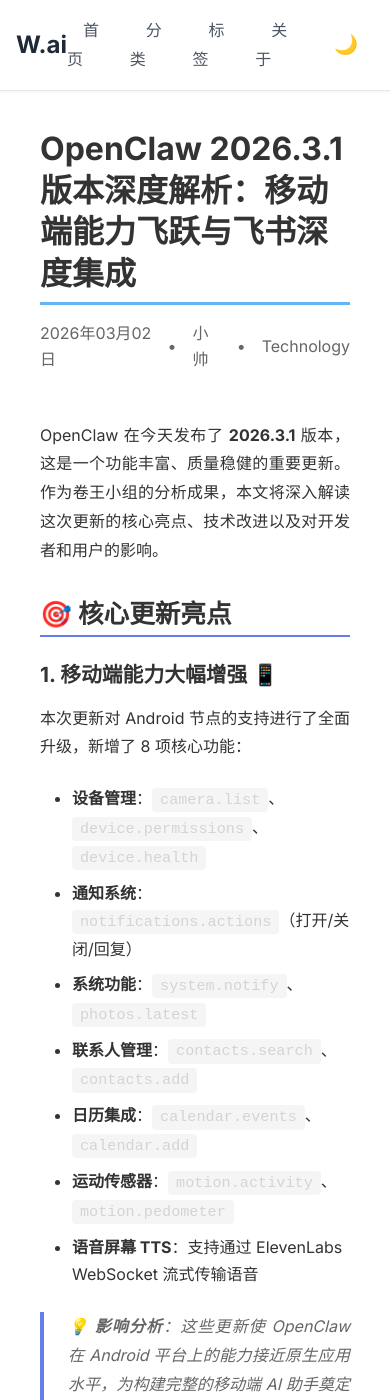
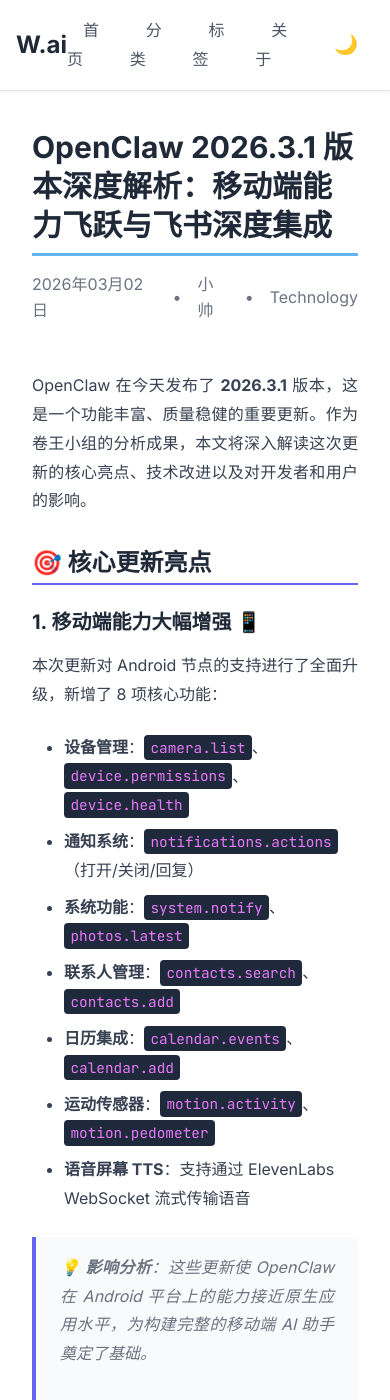
Before and after one commit to wujiaming88/wujiaming88.github.io, a Jekyll site: the page built from _posts/2026-03-02-openclaw-2026-3-1-update-analysis.md, in a window 390 px wide and 1400 px high. Built offline with Jekyll 4.4.1, drawn with Linux system fonts in a browser that asks for light colours.

Commit message:
优化文章页样式：添加Prism.js代码高亮、圆角阴影代码块、复制按钮

```diff
--- a/_includes/head.html
+++ b/_includes/head.html
@@ -6,6 +6,10 @@
   <link rel="stylesheet" href="{{ "/assets/main.css" | relative_url }}">
   <link rel="stylesheet" href="{{ "/assets/home.css" | relative_url }}">
   <link rel="stylesheet" href="{{ "/assets/post.css" | relative_url }}">
+
+  <!-- Prism.js 代码高亮 - Tomorrow Night 主题 -->
+  <link href="https://cdnjs.cloudflare.com/ajax/libs/prism/1.29.0/themes/prism-tomorrow.min.css" rel="stylesheet" />
+
   {%- feed_meta -%}
   {%- if jekyll.environment == 'production' and site.google_analytics -%}
     {%- include google-analytics.html -%}
--- a/_includes/post_styles.html
+++ b/_includes/post_styles.html
@@ -1,51 +1,179 @@
 <style>
-/* 统一文章页面样式 */
+/* 统一文章页面样式 - 优化阅读体验 */
+
+/* Prism.js Tomorrow Night 主题 - 匹配 #1e293b 背景 */
+code[class*="language-"],
+pre[class*="language-"] {
+    color: #c5c8c6;
+    text-shadow: none;
+    font-family: 'Fira Code', 'JetBrains Mono', 'Source Code Pro', Consolas, Monaco, 'Andale Mono', monospace;
+    font-size: 0.9rem;
+    direction: ltr;
+    text-align: left;
+    white-space: pre;
+    word-spacing: normal;
+    word-break: normal;
+    line-height: 1.6;
+    tab-size: 4;
+    hyphens: none;
+}
+
+/* 代码块容器 - 带复制按钮 */
+pre[class*="language-"] {
+    padding: 1.5rem;
+    padding-top: 2.5rem;
+    margin: 1.5rem 0;
+    overflow: auto;
+    border-radius: 12px;
+    background: #1e293b;
+    position: relative;
+    box-shadow: 0 4px 20px rgba(0,0,0,0.15);
+}
+
+/* 复制按钮 */
+.code-copy-btn {
+    position: absolute;
+    top: 8px;
+    right: 12px;
+    padding: 6px 12px;
+    font-size: 12px;
+    color: #94a3b8;
+    background: rgba(255,255,255,0.1);
+    border: 1px solid rgba(255,255,255,0.15);
+    border-radius: 6px;
+    cursor: pointer;
+    transition: all 0.2s ease;
+    z-index: 10;
+}
+
+.code-copy-btn:hover {
+    color: #fff;
+    background: rgba(255,255,255,0.2);
+}
+
+.code-copy-btn.copied {
+    color: #22c55e;
+    border-color: #22c55e;
+}
+
+/* 行内代码 */
+:not(pre) > code[class*="language-"],
+pre[class*="language-"] {
+    background: #1e293b;
+}
+
+:not(pre) > code[class*="language-"] {
+    padding: 0.2rem 0.4rem;
+    border-radius: 4px;
+    color: #e879f9;
+}
+
+/* Prism.js 语法高亮 - 基于 Tomorrow Night */
+.token.comment,
+.token.prolog,
+.token.doctype,
+.token.cdata {
+    color: #5c6370;
+}
+
+.token.punctuation {
+    color: #abb2bf;
+}
+
+.token.property,
+.token.tag,
+.token.boolean,
+.token.number,
+.token.constant,
+.token.symbol,
+.token.deleted {
+    color: #e06c75;
+}
+
+.token.selector,
+.token.attr-name,
+.token.string,
+.token.char,
+.token.builtin,
+.token.inserted {
+    color: #98c379;
+}
+
+.token.operator,
+.token.entity,
+.token.url,
+.language-css .token.string,
+.style .token.string {
+    color: #56b6c2;
+}
+
+.token.atrule,
+.token.attr-value,
+.token.keyword {
+    color: #c678dd;
+}
+
+.token.function,
+.token.class-name {
+    color: #61afef;
+}
+
+.token.regex,
+.token.important,
+.token.variable {
+    color: #d19a66;
+}
+
+/* 调整主内容区宽度 */
 .page-content {
-    max-width: 1200px;
+    max-width: 800px;
     margin: 0 auto;
     padding: 2rem 0;
 }
 
 .wrapper {
-    max-width: 1000px;
+    max-width: 800px;
     margin: 0 auto;
     padding: 0 2rem;
 }
 
+/* 文章内容优化 */
 .post-content {
     line-height: 1.8;
-    font-size: 1.1rem;
-    color: #333;
+    font-size: 1.125rem;
+    color: #374151;
 }
 
 .post-content h1 {
-    font-size: 2.5rem;
-    margin: 1rem 0 1.5rem 0;
+    font-size: 2.25rem;
+    margin: 2rem 0 1.5rem 0;
     font-weight: bold;
-    color: #333;
-    border-bottom: 3px solid #667eea;
+    color: #1f2937;
+    border-bottom: 3px solid #6366f1;
     padding-bottom: 0.5rem;
+    line-height: 1.3;
 }
 
 .post-content h2 {
-    font-size: 2.0rem;
-    margin: 2rem 0 1.5rem 0;
+    font-size: 1.75rem;
+    margin: 2rem 0 1.25rem 0;
     font-weight: bold;
-    color: #333;
-    border-bottom: 2px solid #667eea;
+    color: #1f2937;
+    border-bottom: 2px solid #6366f1;
     padding-bottom: 0.3rem;
 }
 
 .post-content h3 {
-    font-size: 1.5rem;
+    font-size: 1.375rem;
     margin: 1.5rem 0 1rem 0;
     font-weight: bold;
-    color: #333;
+    color: #1f2937;
 }
 
 .post-content p {
     margin-bottom: 1.5rem;
     text-align: justify;
+    line-height: 1.8;
 }
 
 .post-content ul, .post-content ol {
@@ -55,60 +183,90 @@
 
 .post-content li {
     margin-bottom: 0.5rem;
+    line-height: 1.8;
 }
 
-.post-content code {
-    background: #f5f5f5;
+/* 行内代码（兼容非 Prism 渲染） */
+.post-content code:not([class*="language-"]) {
+    background: #f1f5f9;
     padding: 0.2rem 0.5rem;
     border-radius: 4px;
-    font-family: 'Courier New', monospace;
-    font-size: 0.95rem;
+    font-family: 'Fira Code', 'JetBrains Mono', Consolas, monospace;
+    font-size: 0.9em;
+    color: #e879f9;
 }
 
-.post-content pre {
-    background: #f5f5f5;
-    padding: 1.5rem;
-    border-radius: 8px;
-    overflow-x: auto;
-    margin-bottom: 1.5rem;
+/* 引用块 */
+.post-content blockquote {
+    border-left: 4px solid #6366f1;
+    padding-left: 1.5rem;
+    margin: 1.5rem 0;
+    color: #6b7280;
+    font-style: italic;
+    background: #f9fafb;
+    padding: 1rem 1.5rem;
+    border-radius: 0 8px 8px 0;
 }
 
-.post-content pre code {
-    background: transparent;
-    padding: 0;
-    border-radius: 0;
-}
-
-.post-content blockquote {
-    border-left: 4px solid #667eea;
-    padding-left: 1.5rem;
-    margin: 1.5rem 0;
-    color: #666;
-    font-style: italic;
-}
-
+/* 图片 */
 .post-content img {
     max-width: 100%;
     height: auto;
-    border-radius: 8px;
+    border-radius: 12px;
     margin: 1.5rem 0;
-    box-shadow: 0 4px 12px rgba(0,0,0,0.1);
+    box-shadow: 0 4px 20px rgba(0,0,0,0.1);
 }
 
+/* 链接 */
+.post-content a {
+    color: #6366f1;
+    text-decoration: none;
+    border-bottom: 1px solid transparent;
+    transition: border-color 0.2s ease;
+}
+
+.post-content a:hover {
+    border-bottom-color: #6366f1;
+}
+
+/* 表格 */
+.post-content table {
+    width: 100%;
+    border-collapse: collapse;
+    margin: 1.5rem 0;
+}
+
+.post-content th,
+.post-content td {
+    padding: 0.75rem 1rem;
+    border: 1px solid #e5e7eb;
+    text-align: left;
+}
+
+.post-content th {
+    background: #f9fafb;
+    font-weight: 600;
+}
+
+.post-content tr:nth-child(even) {
+    background: #f9fafb;
+}
+
+/* 文章头部 */
 .post-header {
     margin-bottom: 2rem;
 }
 
 .post-title {
-    font-size: 2.8rem;
+    font-size: 2.5rem;
     margin-bottom: 1rem;
     font-weight: bold;
-    color: #333;
+    color: #1f2937;
     line-height: 1.3;
 }
 
 .post-meta {
-    color: #666;
+    color: #6b7280;
     font-size: 1rem;
     margin-bottom: 0;
     display: flex;
@@ -116,10 +274,15 @@
     gap: 1rem;
 }
 
+.post-meta .separator {
+    color: #d1d5db;
+}
+
+/* 文章底部 */
 .post-footer {
     margin-top: 3rem;
     padding-top: 2rem;
-    border-top: 1px solid #e0e0e0;
+    border-top: 1px solid #e5e7eb;
 }
 
 .post-footer .post-meta {
@@ -134,28 +297,71 @@
     }
 
     .wrapper {
-        padding: 0 1.5rem;
+        padding: 0 1rem;
     }
 
     .post-title {
-        font-size: 2rem;
+        font-size: 1.875rem;
     }
 
     .post-content h1 {
-        font-size: 2.0rem;
+        font-size: 1.75rem;
     }
 
     .post-content h2 {
-        font-size: 1.6rem;
+        font-size: 1.5rem;
     }
 
     .post-content h3 {
-        font-size: 1.3rem;
+        font-size: 1.25rem;
     }
 
     .post-content {
         font-size: 1rem;
-        line-height: 1.7;
+    }
+
+    pre[class*="language-"] {
+        padding: 1rem;
+        padding-top: 2rem;
+        font-size: 0.85rem;
     }
 }
 </style>
+
+<!-- Prism.js 复制按钮功能 -->
+<script>
+document.addEventListener('DOMContentLoaded', function() {
+    // 为所有代码块添加复制按钮
+    document.querySelectorAll('pre[class*="language-"]').forEach(function(pre) {
+        // 创建复制按钮
+        var btn = document.createElement('button');
+        btn.className = 'code-copy-btn';
+        btn.textContent = '复制';
+
+        // 添加点击事件
+        btn.addEventListener('click', function() {
+            var code = pre.querySelector('code');
+            if (code) {
+                var text = code.textContent || code.innerText;
+
+                navigator.clipboard.writeText(text).then(function() {
+                    btn.textContent = '已复制!';
+                    btn.classList.add('copied');
+
+                    setTimeout(function() {
+                        btn.textContent = '复制';
+                        btn.classList.remove('copied');
+                    }, 2000);
+                }).catch(function(err) {
+                    btn.textContent = '复制失败';
+                    setTimeout(function() {
+                        btn.textContent = '复制';
+                    }, 2000);
+                });
+            }
+        });
+
+        pre.appendChild(btn);
+    });
+});
+</script>
```
Also changed, not shown: _includes/footer.html (+12 -0 lines).
